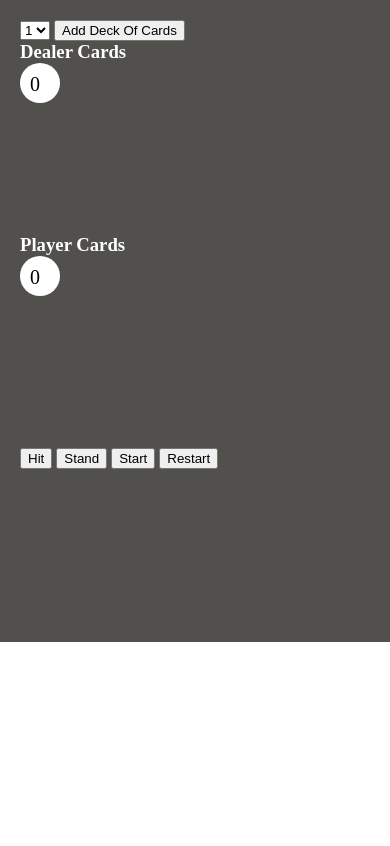
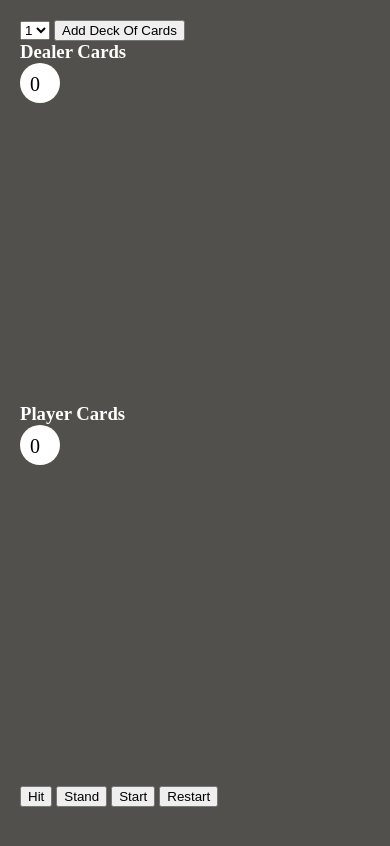
Before and after one commit to ivanstoenchev/blackjack, a plain HTML site: page index.html in a window 390 px wide. Drawn offline with Linux system fonts and the light colour scheme.

Commit message:
Update style.css

```diff
--- a/style.css
+++ b/style.css
@@ -75,7 +75,7 @@ h3 {
 @media screen and (max-width: 500px) {
     .bjGround {
         padding-bottom: 0px;
-        height: 23vh;
+        height: 43vh;
     }
 
     .pCard {
```
